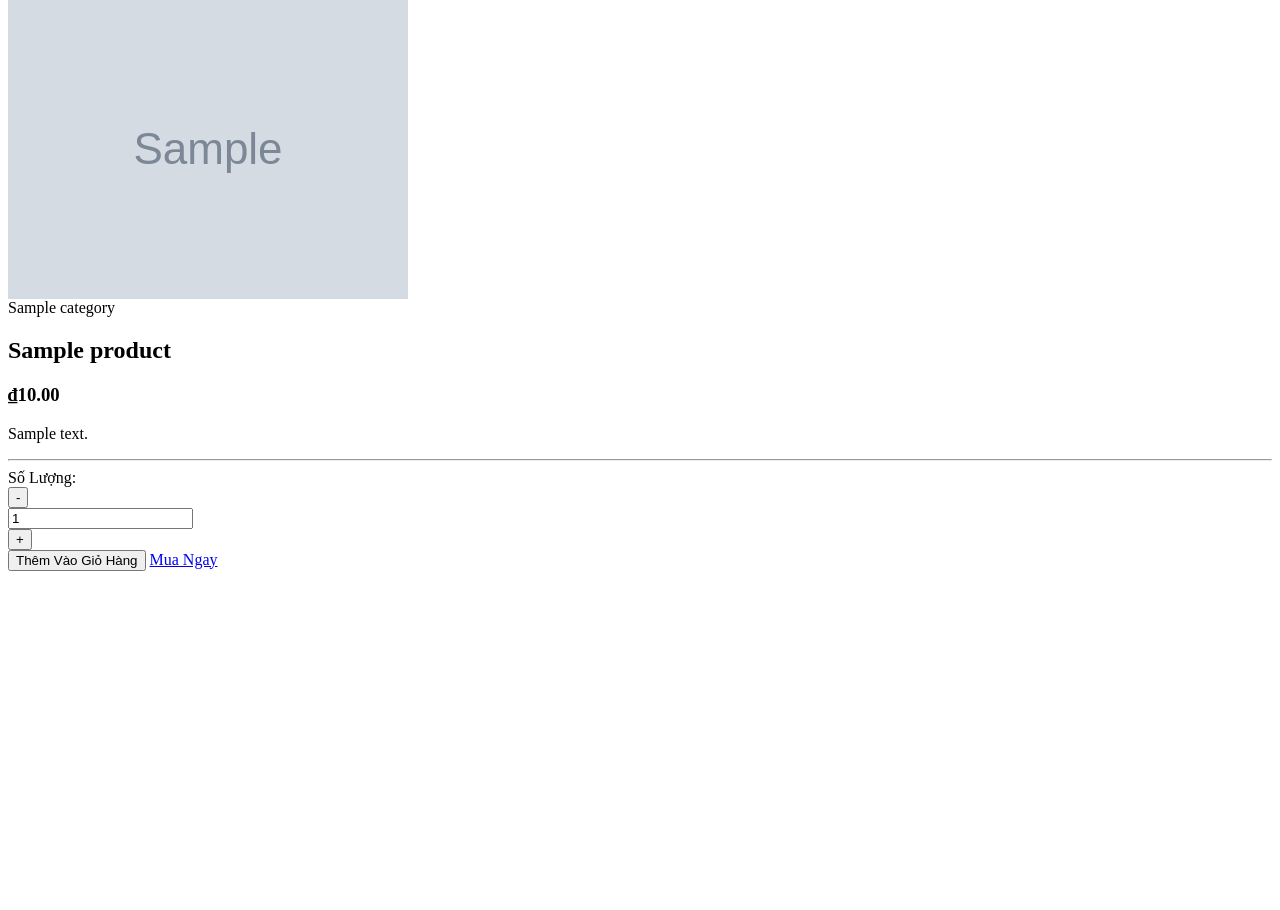
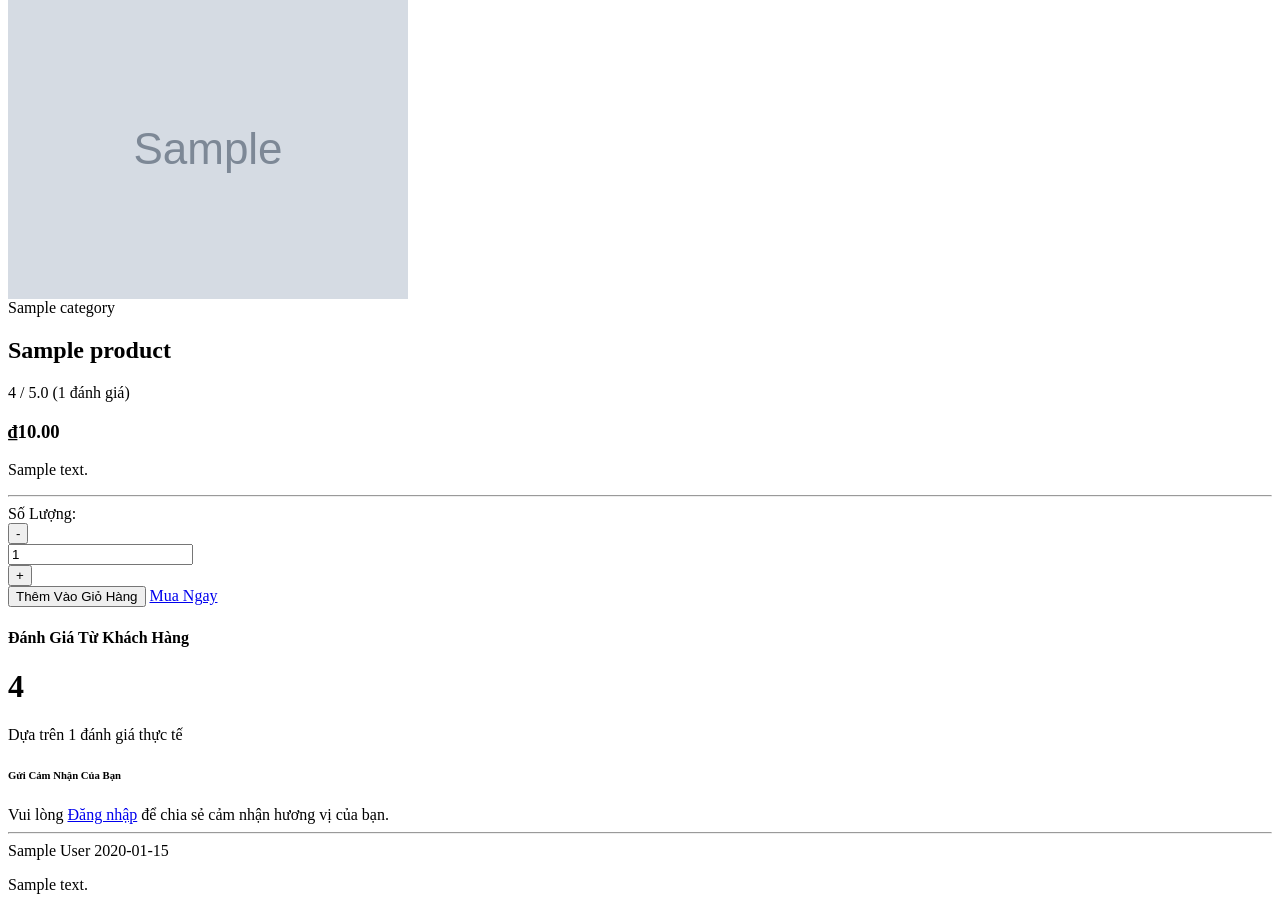
Before and after one commit to JiaysTM17/UTECoffe, a Java web app: template src/main/webapp/WEB-INF/views/customer/product-detail.jsp in a window 1280 px wide. Shown: the part 79-989 px from the top of the page. Before the commit the page ends 650 px from the top, so only its background shows below. Run offline with Tomcat 11, a stand-in JSP engine, Linux system fonts and the light colour scheme; the template is opened without the code that fills it: most values are stand-ins (such as "Sample title", 1, 10 or a date in 2020); grey boxes marked "Sample" are stand-in pictures.

Commit message:
feat(reviews): implement product review and 5-star rating system with verified customer moderation

```diff
--- a/src/main/webapp/WEB-INF/views/customer/product-detail.jsp
+++ b/src/main/webapp/WEB-INF/views/customer/product-detail.jsp
@@ -14,13 +14,20 @@
             </ol>
         </nav>
 
-        <div class="row g-5">
+        <div class="row g-5 mb-5">
             <div class="col-md-6">
                 <img src="${product.imageUrl}" alt="${product.name}" class="img-fluid rounded-4 shadow-sm w-100" style="max-height: 480px; object-fit: cover;">
             </div>
             <div class="col-md-6">
                 <span class="badge bg-warning text-dark text-uppercase mb-2">${product.category.name}</span>
-                <h2 class="fw-bold mb-3">${product.name}</h2>
+                <h2 class="fw-bold mb-2">${product.name}</h2>
+                <div class="d-flex align-items-center gap-2 mb-3">
+                    <span class="text-warning fs-5">
+                        <i class="fa-solid fa-star"></i>
+                        <span class="fw-bold text-dark fs-6">${avgRating} / 5.0</span>
+                    </span>
+                    <span class="text-muted small">(${reviews.size()} đánh giá)</span>
+                </div>
                 <h3 class="text-danger fw-bold mb-4">
                     <fmt:formatNumber value="${product.basePrice}" type="currency" currencySymbol="₫"/>
                 </h3>
@@ -47,6 +54,80 @@
                 </div>
             </div>
         </div>
+
+        <!-- Reviews & Ratings Section -->
+        <div class="card border-0 shadow-sm p-4">
+            <h4 class="fw-bold mb-4"><i class="fa-regular fa-comments text-warning me-2"></i> Đánh Giá Từ Khách Hàng</h4>
+
+            <div class="row g-4 mb-4">
+                <div class="col-md-4 text-center border-end">
+                    <h1 class="display-3 fw-bold text-warning mb-0">${avgRating}</h1>
+                    <div class="text-warning mb-2">
+                        <i class="fa-solid fa-star"></i>
+                        <i class="fa-solid fa-star"></i>
+                        <i class="fa-solid fa-star"></i>
+                        <i class="fa-solid fa-star"></i>
+                        <i class="fa-solid fa-star"></i>
+                    </div>
+                    <p class="text-muted small">Dựa trên ${reviews.size()} đánh giá thực tế</p>
+                </div>
+                <div class="col-md-8">
+                    <h6 class="fw-bold mb-3">Gửi Cảm Nhận Của Bạn</h6>
+                    <c:choose>
+                        <c:when test="${not empty sessionScope.currentUser}">
+                            <form id="reviewForm" onsubmit="submitReview(event)">
+                                <div class="mb-3">
+                                    <label class="form-label small fw-bold">Điểm đánh giá:</label>
+                                    <select class="form-select form-select-sm" id="reviewRating" style="width: 160px;">
+                                        <option value="5">⭐⭐⭐⭐⭐ (5/5)</option>
+                                        <option value="4">⭐⭐⭐⭐ (4/5)</option>
+                                        <option value="3">⭐⭐⭐ (3/5)</option>
+                                        <option value="2">⭐⭐ (2/5)</option>
+                                        <option value="1">⭐ (1/5)</option>
+                                    </select>
+                                </div>
+                                <div class="mb-3">
+                                    <textarea class="form-control" id="reviewComment" rows="3" placeholder="Chia sẻ cảm nhận về hương vị, độ đậm đà, bao bì của thức uống..." required></textarea>
+                                </div>
+                                <button type="submit" class="btn btn-gold btn-sm px-4 fw-bold">Gửi Đánh Giá</button>
+                            </form>
+                        </c:when>
+                        <c:otherwise>
+                            <div class="alert alert-light border small">
+                                Vui lòng <a href="${pageContext.request.contextPath}/auth/login" class="fw-bold text-warning">Đăng nhập</a> để chia sẻ cảm nhận hương vị của bạn.
+                            </div>
+                        </c:otherwise>
+                    </c:choose>
+                </div>
+            </div>
+
+            <hr>
+
+            <!-- Reviews List -->
+            <div class="reviews-list mt-3">
+                <c:choose>
+                    <c:when test="${empty reviews}">
+                        <p class="text-muted text-center py-4">Chưa có đánh giá nào cho sản phẩm này. Hãy là người đầu tiên trải nghiệm và chia sẻ!</p>
+                    </c:when>
+                    <c:otherwise>
+                        <c:forEach var="rev" items="${reviews}">
+                            <div class="py-3 border-bottom">
+                                <div class="d-flex justify-content-between align-items-center mb-1">
+                                    <span class="fw-bold text-dark">${rev.user.fullName}</span>
+                                    <span class="small text-muted">${rev.createdAt}</span>
+                                </div>
+                                <div class="text-warning small mb-2">
+                                    <c:forEach begin="1" end="${rev.rating}">
+                                        <i class="fa-solid fa-star"></i>
+                                    </c:forEach>
+                                </div>
+                                <p class="small text-secondary mb-0">${rev.comment}</p>
+                            </div>
+                        </c:forEach>
+                    </c:otherwise>
+                </c:choose>
+            </div>
+        </div>
     </div>
     <script>
         function incrementQty() {
@@ -70,5 +151,31 @@
             alert('Đã thêm món vào giỏ hàng thành công!');
             window.location.href = '${pageContext.request.contextPath}/cart';
         }
+
+        async function submitReview(e) {
+            e.preventDefault();
+            let rating = document.getElementById('reviewRating').value;
+            let comment = document.getElementById('reviewComment').value;
+            try {
+                let res = await fetch('${pageContext.request.contextPath}/api/reviews', {
+                    method: 'POST',
+                    headers: { 'Content-Type': 'application/json' },
+                    body: JSON.stringify({
+                        productId: ${product.id},
+                        rating: parseInt(rating),
+                        comment: comment
+                    })
+                });
+                let data = await res.json();
+                if (data.success) {
+                    alert('Cảm ơn bạn đã gửi đánh giá!');
+                    window.location.reload();
+                } else {
+                    alert('Lỗi: ' + data.message);
+                }
+            } catch (err) {
+                alert('Không thể kết nối: ' + err);
+            }
+        }
     </script>
 </body>
```
Also changed, not shown: src/main/java/com/utecoffe/controller/api/ReviewRestController.java (added, +54 -0 lines), src/main/java/com/utecoffe/controller/mvc/MenuController.java (+9 -1 lines), src/main/java/com/utecoffe/dto/request/ReviewRequest.java (added, +26 -0 lines), src/main/java/com/utecoffe/service/ReviewService.java (added, +12 -0 lines), src/main/java/com/utecoffe/service/impl/ReviewServiceImpl.java (added, +76 -0 lines).
